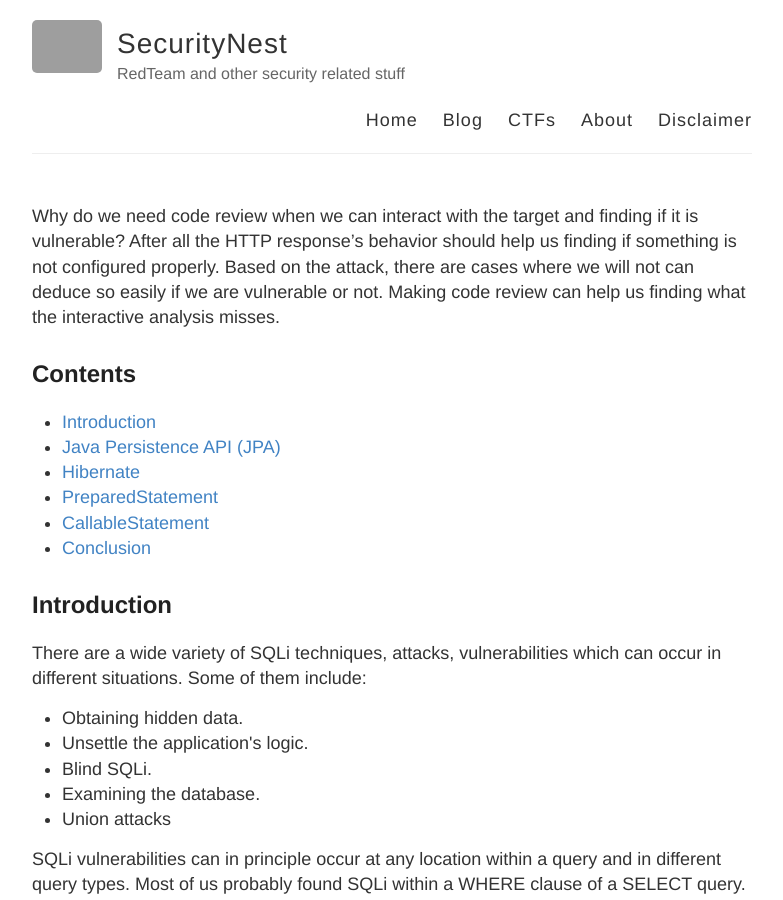
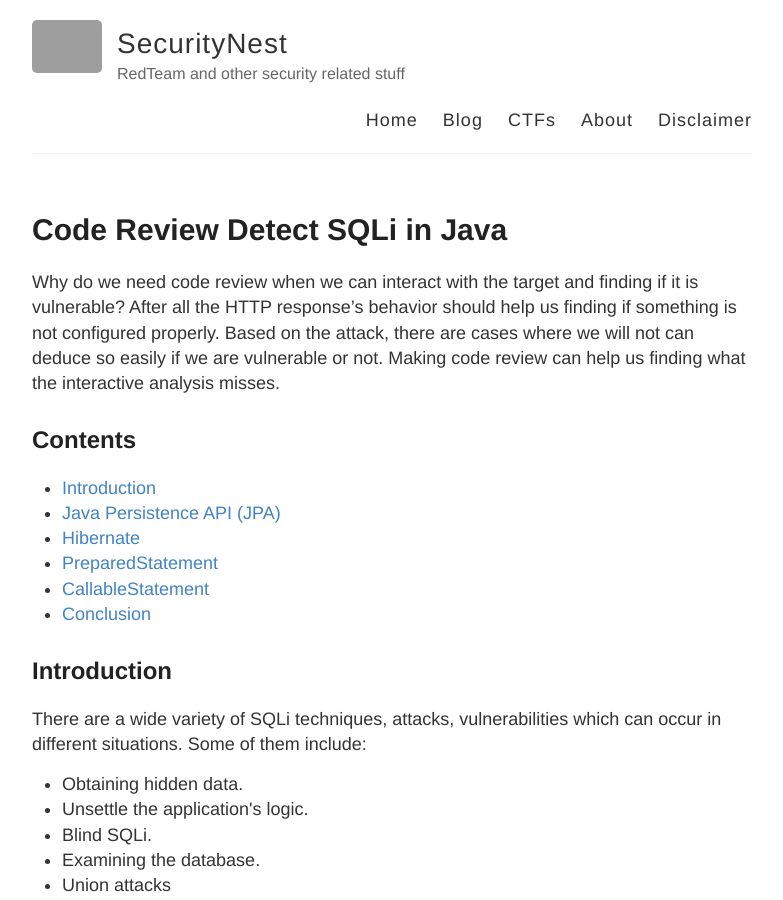
Before and after one commit to whmacmac/test, a Jekyll site: the page built from _posts/2020-05-06-Code-Review-Detect-SQLi-in-Java.md, in a window 1280 px wide and 900 px high. Shown: the whole window, without its empty margins (248-1031 px from the left). Built offline with Jekyll 4.4.1, drawn with Linux system fonts in a browser that asks for light colours; our own code applies the rules of GitHub Pages for plain Markdown files; grey boxes are pictures that could not be loaded.

Commit message:
Update 2020-05-06-Code-Review-Detect-SQLi-in-Java.md

```diff
--- a/_posts/2020-05-06-Code-Review-Detect-SQLi-in-Java.md
+++ b/_posts/2020-05-06-Code-Review-Detect-SQLi-in-Java.md
@@ -1,5 +1,5 @@
 ---
-title: Code Review: Detect SQLi in Java
+title: Code Review Detect SQLi in Java
 author: WHmacmac
 layout: post
 permalink: Code_Review_Detect-SQLi_in_Java
```
